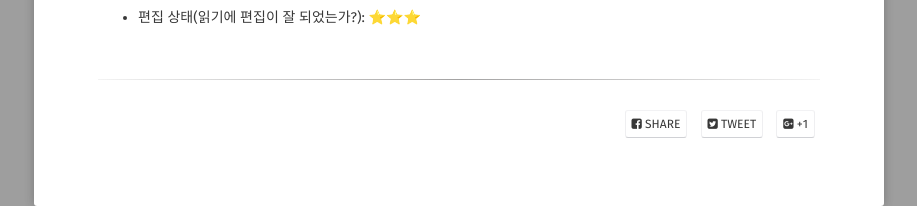
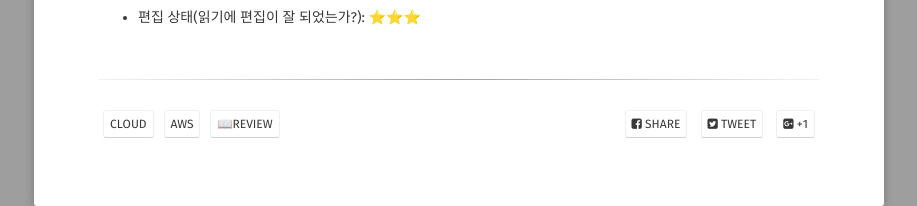
Before and after one commit to leesk212/leesk212.github.io, a Jekyll site: the page built from _posts/2023-02-26-[Reviewer]업무에 바로 쓰는 AWS 입문.md, in a window 1280 px wide. Shown: the part 1650-1856 px from the top of the page, without its empty margins (181-1098 px from the left). Built offline with Jekyll 4.4.1, drawn with Linux system fonts in a browser that asks for light colours; some web fonts are replaced; our own code applies the rules of GitHub Pages for plain Markdown files; comment, search, counter and statistics services are not loaded.

Commit message:
Update 2023-02-26-[Reviewer]업무에 바로 쓰는 AWS 입문.md

````diff
--- a/_posts/2023-02-26-[Reviewer]업무에 바로 쓰는 AWS 입문.md
+++ b/_posts/2023-02-26-[Reviewer]업무에 바로 쓰는 AWS 입문.md
@@ -1,3 +1,9 @@
+---
+toc: True
+tags: cloud aws 📖Review
+---
+
+
 ```
 한빛미디어 <나는 리뷰어다> 활동을 위해서 책을 제공받아 작성된 서평입니다.
 ```
````
